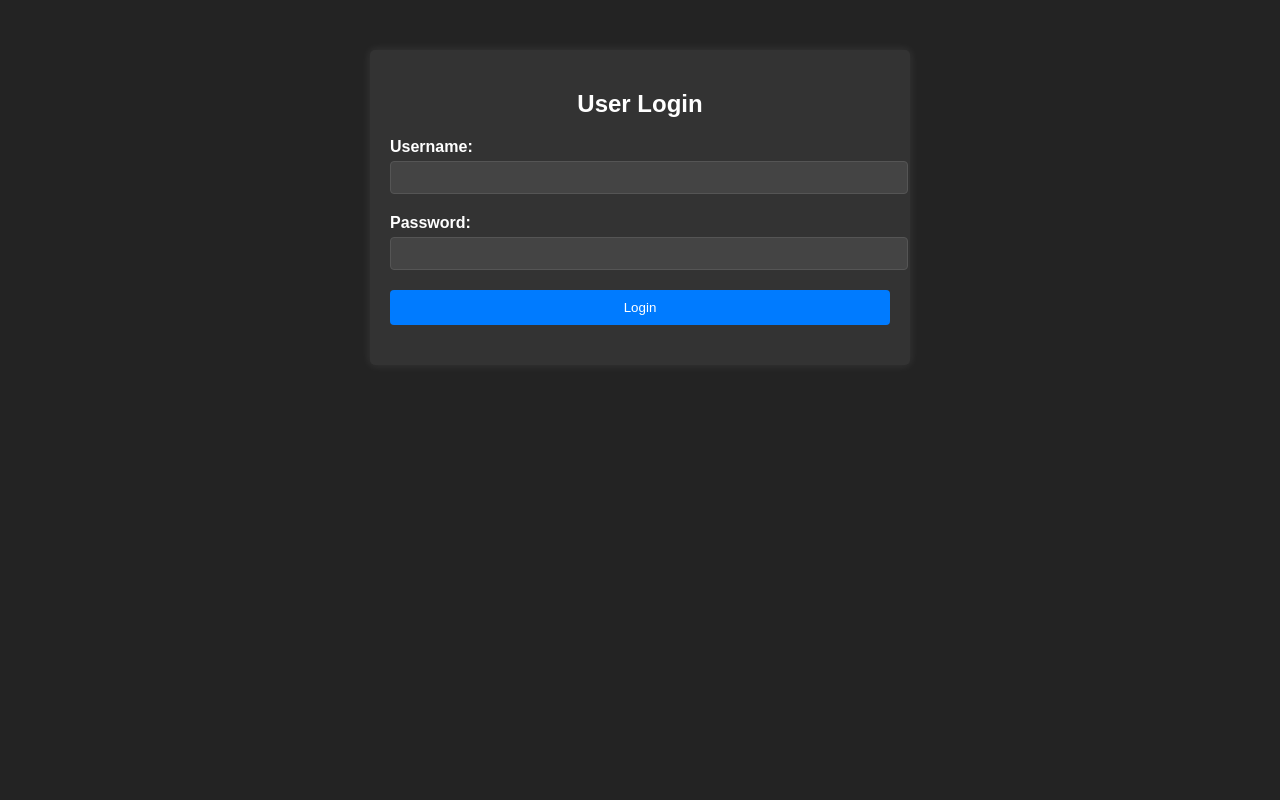
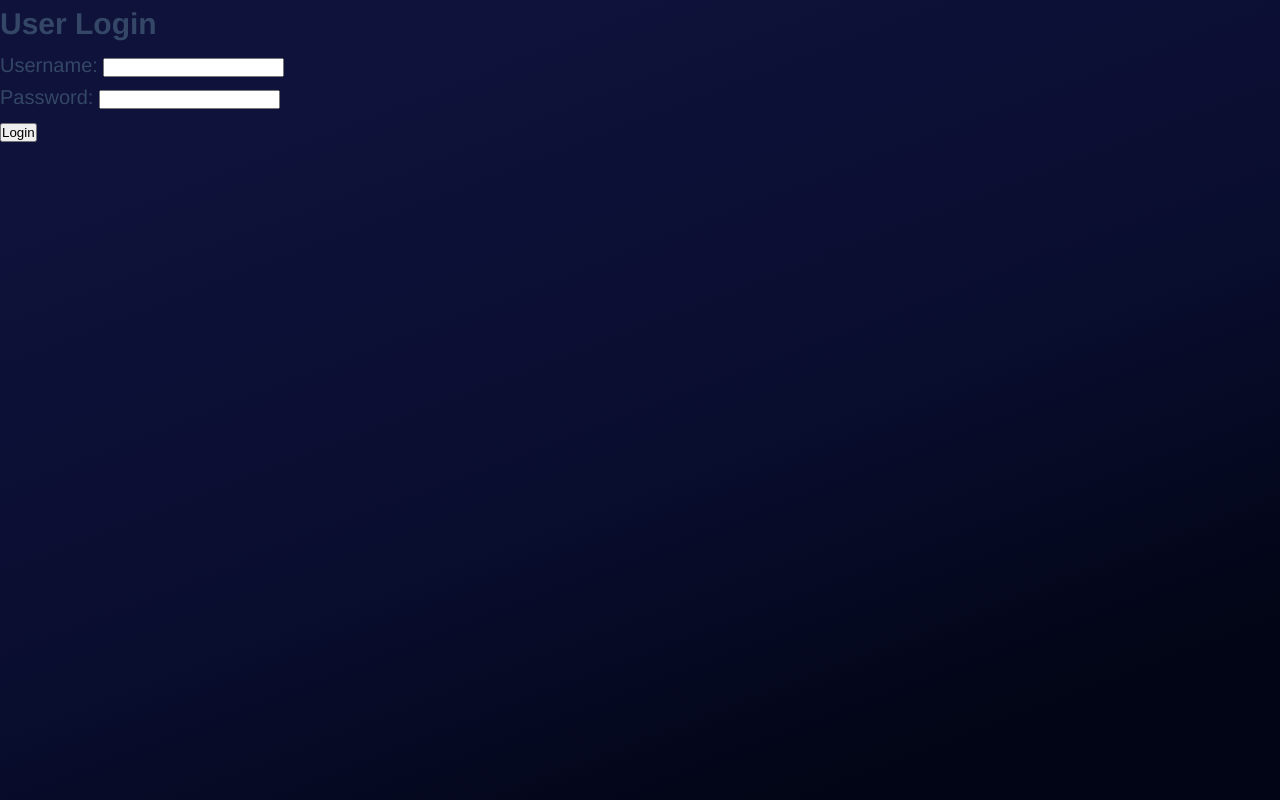
Before and after one commit to Sorod1ch/TemplatesForRise, a plain HTML site: page Login.html in a window 1280 px wide. Drawn offline with Linux system fonts and the light colour scheme.

Commit message:
gsgsegxcge

```diff
--- a/Login.html
+++ b/Login.html
@@ -4,56 +4,27 @@
     <meta charset="UTF-8">
     <meta name="viewport" content="width=device-width, initial-scale=1.0">
     <title>User Login</title>
-    <style>
-        body {
-            font-family: Arial, sans-serif;
-            background-color: #232323;
-            color: #fff;
-            margin: 0;
-            padding: 0;
-        }
-        .container {
-            max-width: 500px;
-            margin: 50px auto;
-            background-color: #333;
-            padding: 20px;
-            border-radius: 5px;
-            box-shadow: 0 0 10px rgba(255, 255, 255, 0.1);
-        }
-        h2 {
-            text-align: center;
-        }
-        .form-group {
-            margin-bottom: 20px;
-        }
-        .form-group label {
-            display: block;
-            font-weight: bold;
-            margin-bottom: 5px;
-        }
-        .form-group input {
-            width: 100%;
-            padding: 8px;
-            border: 1px solid #555;
-            border-radius: 4px;
-            background-color: #444;
-            color: #fff;
-        }
-        .form-group button {
-            width: 100%;
-            padding: 10px;
-            background-color: #007bff;
-            color: #fff;
-            border: none;
-            border-radius: 4px;
-            cursor: pointer;
-        }
-        .form-group button:hover {
-            background-color: #0056b3;
-        }
-    </style>
+    <link rel="stylesheet" type="text/css" href="assets/css/logincss.css"/>
 </head>
 <body>
+
+<div class="container">
+    <div class="left_block">
+        <div class="pic_container">
+            <h6 class="pic_title">СТАНЬТЕ ЛУЧШЕ</h6>
+            <h2 class="pic_title2">ВОЙДИТЕ</h2>
+        </div>
+    </div>
+
+    <div class="right_block">
+
+    </div>
+
+
+
+
+
+
 
 <div class="container">
     <h2>User Login</h2>
--- /dev/null
+++ b/assets/css/logincss.css
@@ -0,0 +1,86 @@
+*, ::before, ::after {
+    margin: 0px;
+    padding: 0px;
+}
+
+*, ::before, ::after {
+    box-sizing: inherit;
+}
+
+
+body {
+    margin: 0px;
+    color: rgba(0, 0, 0, 0.87);
+    font-family: "Plus Jakarta Display", Helvetica, Arial, sans-serif;
+    font-size: 1.25rem;
+    font-weight: 400;
+    line-height: 1.625;
+    background-color: rgb(248, 249, 250);
+}
+
+html {
+    -webkit-font-smoothing: antialiased;
+    box-sizing: border-box;
+    text-size-adjust: 100%;
+}
+
+div {
+    display: block;
+    unicode-bidi: isolate;
+}
+
+.container {
+    width: 100vw;
+    max-width: 100%;
+    height: 100%;
+    min-height: 100vh;
+    opacity: 1;
+    background: linear-gradient(159.02deg, rgb(15, 18, 59) 14.25%, rgb(9, 13, 46) 56.45%, rgb(2, 5, 21) 86.14%) transparent;
+    color: rgb(52, 71, 103);
+    overflow-x: hidden;
+    position: relative;
+}
+
+.left_block{
+    height: 100%;
+    width: 50vw;
+    position: absolute;
+    top: 0px;
+    left: 0px;
+    z-index: 0;
+    opacity: 1;
+    background: transparent;
+    color: rgb(52, 71, 103);
+    overflow: hidden;
+}
+
+@media (min-width: 768px) {
+    .left_block {
+        display: block;
+    }
+}
+
+@media (min-width: 375px) {
+    .left_block {
+        display: none;
+    }
+}
+
+@media (max-width: 1439.95px) {
+    .left_block {
+        margin-right: 100px;
+    }
+}
+
+.pic_container {
+    height: 100%;
+    display: flex;
+    -webkit-box-pack: center;
+    justify-content: center;
+    -webkit-box-align: center;
+    align-items: center;
+    flex-direction: column;
+    opacity: 1;
+    background: url(cyjfgjtrujrxfgjntj) center center / cover transparent;
+    color: rgb(52, 71, 103);
+}
```
Also changed, not shown: assets/photos/body-background.9e7d96f6.png (added), assets/photos/signInImage.png (added).
